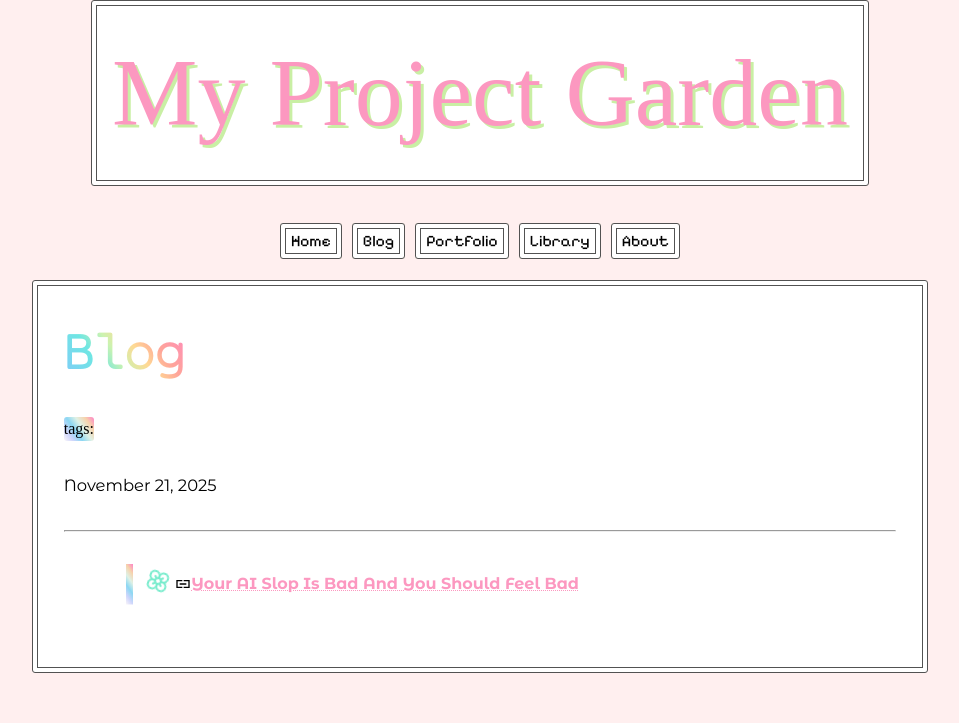
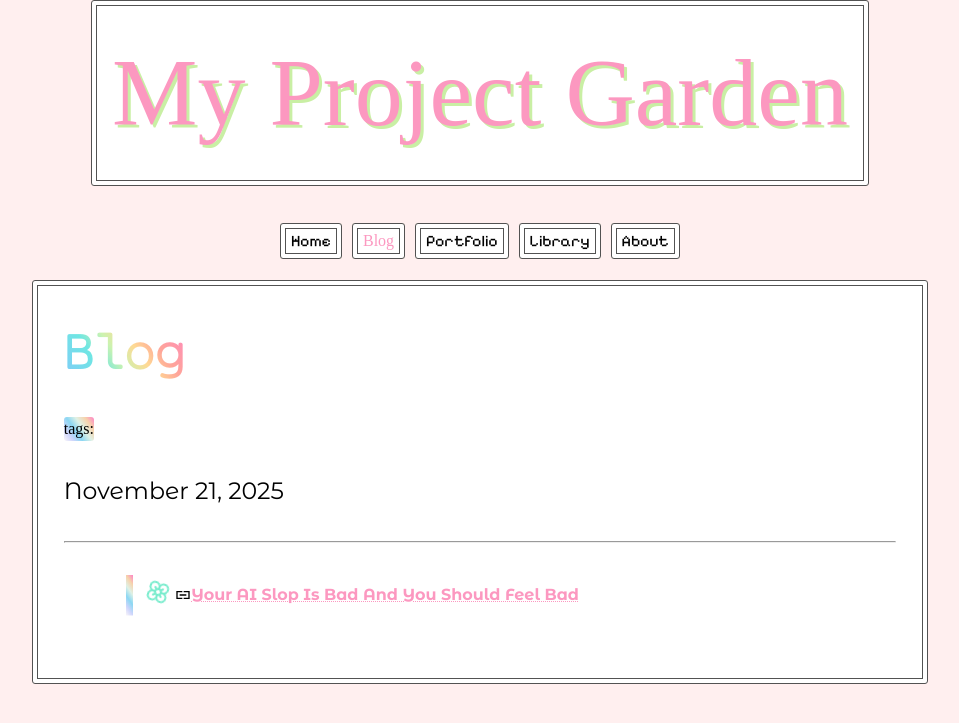
Before and after one commit to sola-fairy/sola-fairy.garden, a Jekyll site: the page built from _docs/blog.md, in a window 1280 px wide. Shown: the top 723 px of the page, without its empty margins (160-1119 px from the left). Built offline with Jekyll 4.4.1, drawn with Linux system fonts in a browser that asks for light colours; some web fonts are replaced.

Commit message:
nav links

```diff
--- a/_includes/navigation.html
+++ b/_includes/navigation.html
@@ -1,10 +1,10 @@
 <nav>
   <ul>
-    <li><a style="{% if page.url == "/" %}color:var(--melon);font-family:'Cartograph Thin Italic';{% endif %}" href="/">Home</a></li>
-    <li><a style="{% if page.tags contains "blog" %}color:var(--melon);font-family:'Cartograph Thin Italic';{% endif %}" href="/blog">Blog</a></li>
-    <li><a style="{% if page.url == "/portfolio/" %}color:var(--melon);font-family:'Cartograph Thin Italic';{% endif %}" href="/portfolio">Portfolio</a></li>
-    <li><a style="{% if page.url == "/library/" %}color:var(--melon);font-family:'Cartograph Thin Italic';{% endif %}" href="/library">Library</a></li>
-    <li><a style="{% if page.url == "/about/" %}color:var(--melon);font-family:'Cartograph Thin Italic';{% endif %}" href="/about">About</a></li>
+    <li><a style="{% if page.url == "/" %}color:var(--bright-pink);font-family:'Cartograph Thin Italic';{% endif %}" href="/">Home</a></li>
+    <li><a style="{% if page.url == "/blog/" %}color:var(--bright-pink);font-family:'Cartograph Thin Italic';{% endif %}" href="/blog">Blog</a></li>
+    <li><a style="{% if page.url == "/portfolio/" %}color:var(--bright-pink);font-family:'Cartograph Thin Italic';{% endif %}" href="/portfolio">Portfolio</a></li>
+    <li><a style="{% if page.url == "/library/" %}color:var(--bright-pink);font-family:'Cartograph Thin Italic';{% endif %}" href="/library">Library</a></li>
+    <li><a style="{% if page.url == "/about/" %}color:var(--bright-pink);font-family:'Cartograph Thin Italic';{% endif %}" href="/about">About</a></li>
 
   </ul>
 </nav>
--- a/assets/style.css
+++ b/assets/style.css
@@ -436,7 +436,7 @@ article {
   }
 
   .date {
-    font-size: var(--size-step--1);
+    font-size: var(--size-step-1);
   }
 }
 
```
